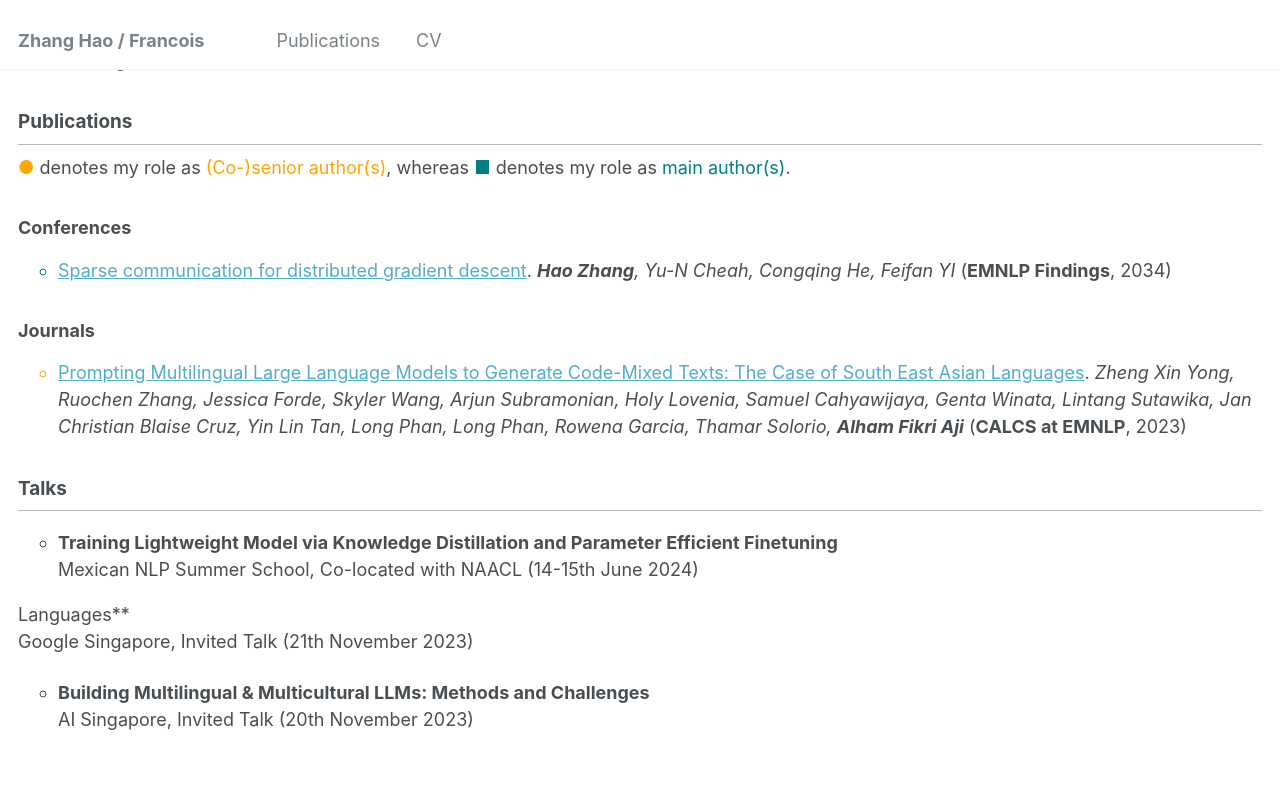
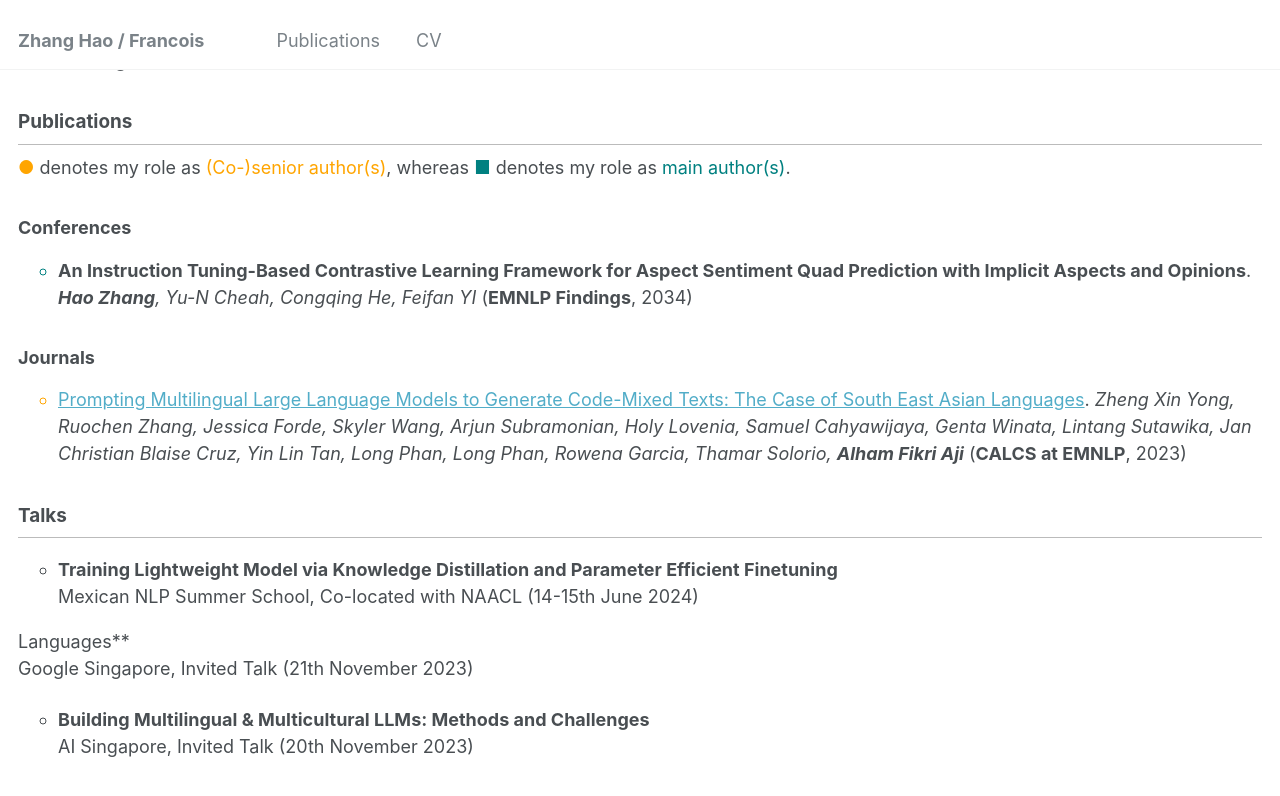
Before and after one commit to sydmou/sydmou.github.io, a Jekyll site: the page built from _pages/cv.md, in a window 1280 px wide and 900 px high, scrolled down 833 px. Shown: the top 796 px of the window. Built offline with Jekyll 4.4.1, drawn with Linux system fonts in a browser that asks for light colours.

Commit message:
Update paper.yaml

```diff
--- a/_data/paper.yaml
+++ b/_data/paper.yaml
@@ -1,9 +1,9 @@
 conference:
-  - title: "Sparse communication for distributed gradient descent"
+  - title: "An Instruction Tuning-Based Contrastive Learning Framework for Aspect Sentiment Quad Prediction with Implicit Aspects and Opinions"
     authors: "<b>Hao Zhang</b>, Yu-N Cheah, Congqing He, Feifan YI"
     date: "2034"
     venue: "EMNLP Findings"
-    url: https://aclanthology.org/D17-1045.pdf
+    url:
     data:
     model:
     tags:
```
